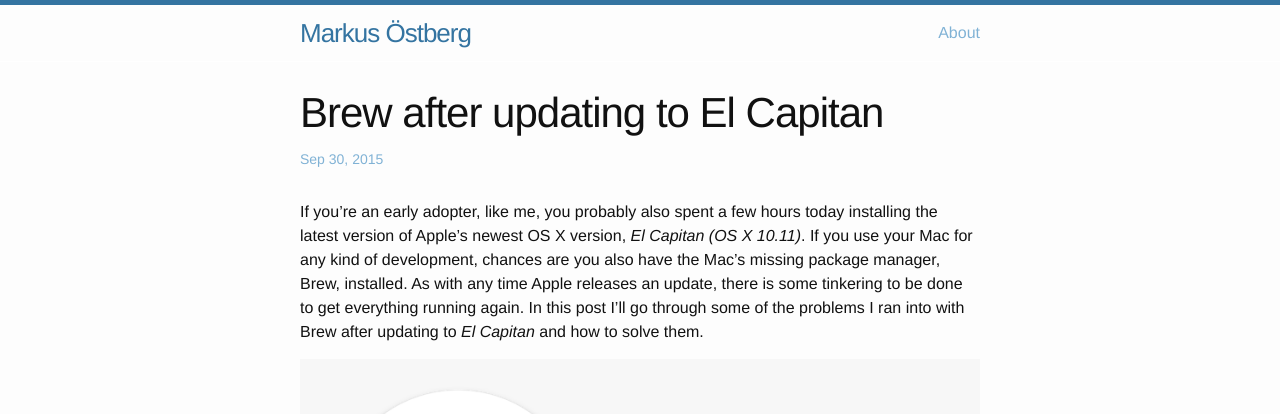
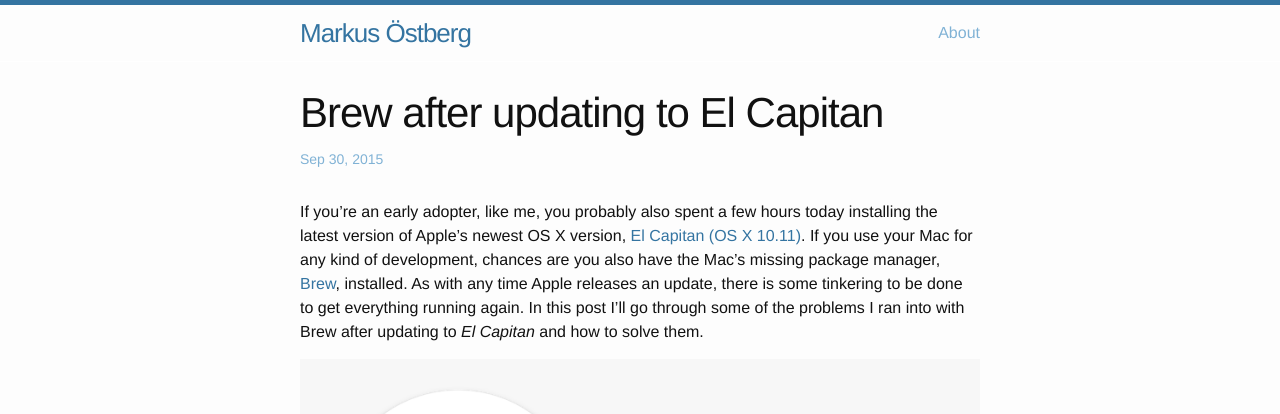
Before and after one commit to markusos/markusos.github.io, a Jekyll site: the page built from _posts/2015-09-30-brew-on-el-capitan.markdown, in a window 1280 px wide. Shown: the top 414 px of the page. Built offline with Jekyll 4.4.1, drawn with Linux system fonts in a browser that asks for light colours; nearby versions of some CDN libraries; comment, search, counter and statistics services are not loaded; part of the change alters nothing that is shown.

```diff
--- a/_posts/2015-09-30-brew-on-el-capitan.markdown
+++ b/_posts/2015-09-30-brew-on-el-capitan.markdown
@@ -6,7 +6,7 @@ categories: projects
 comments: true
 ---
 
-If you're an early adopter, like me, you probably also spent a few hours today installing the latest version of Apple's newest OS X version, *El Capitan (OS X 10.11)*. If you use your Mac for any kind of development, chances are you also have the Mac's missing package manager, Brew, installed. As with any time Apple releases an update, there is some tinkering to be done to get everything running again. In this post I'll go through some of the problems I ran into with Brew after updating to *El Capitan* and how to solve them.
+If you're an early adopter, like me, you probably also spent a few hours today installing the latest version of Apple's newest OS X version, [El Capitan (OS X 10.11)](https://www.apple.com/osx/). If you use your Mac for any kind of development, chances are you also have the Mac's missing package manager, [Brew](http://brew.sh/), installed. As with any time Apple releases an update, there is some tinkering to be done to get everything running again. In this post I'll go through some of the problems I ran into with Brew after updating to *El Capitan* and how to solve them.
 
 ![El Capitan]({{ site.url }}assets/elcapitan.png){: .center-image }
 
```
